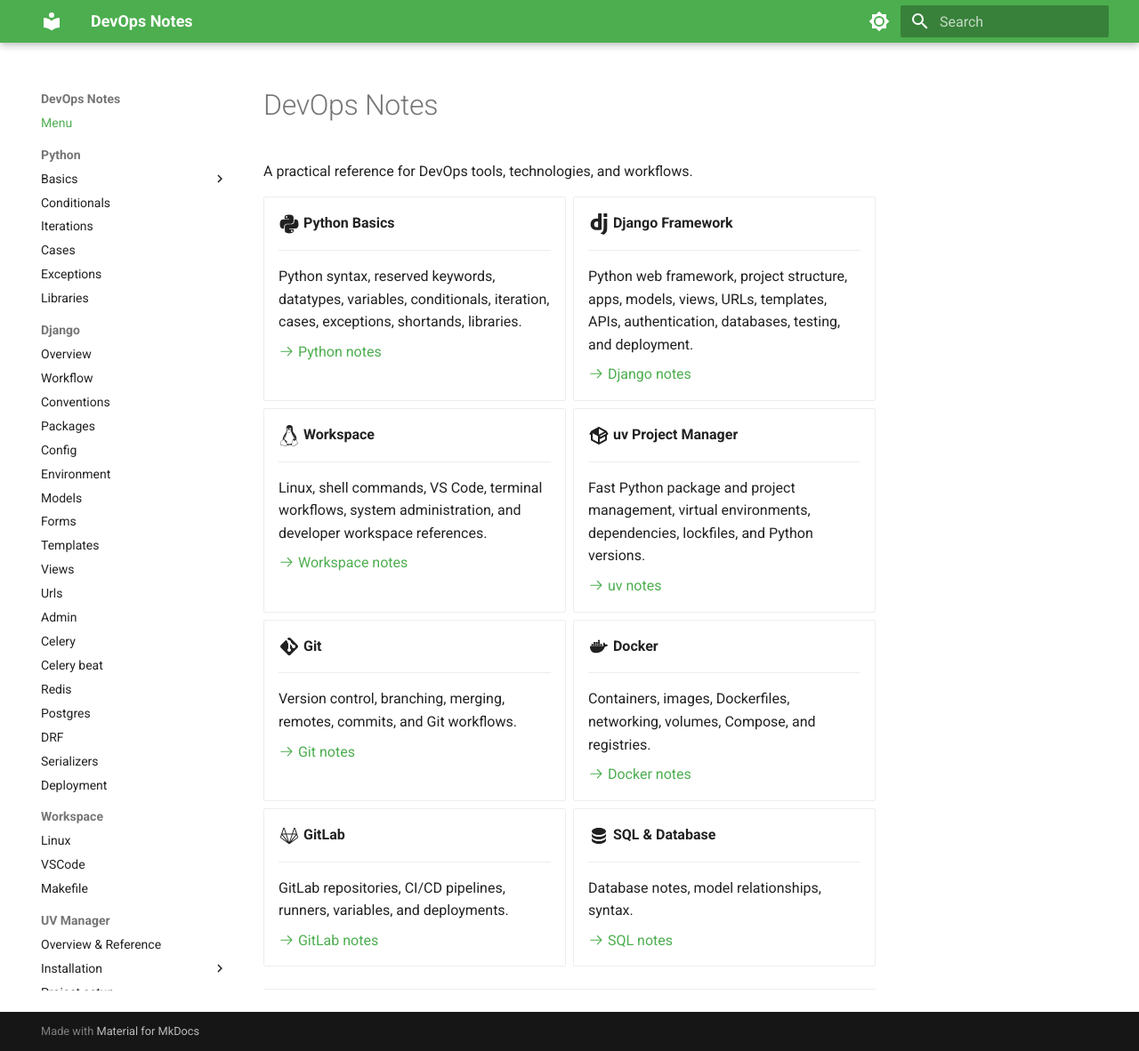
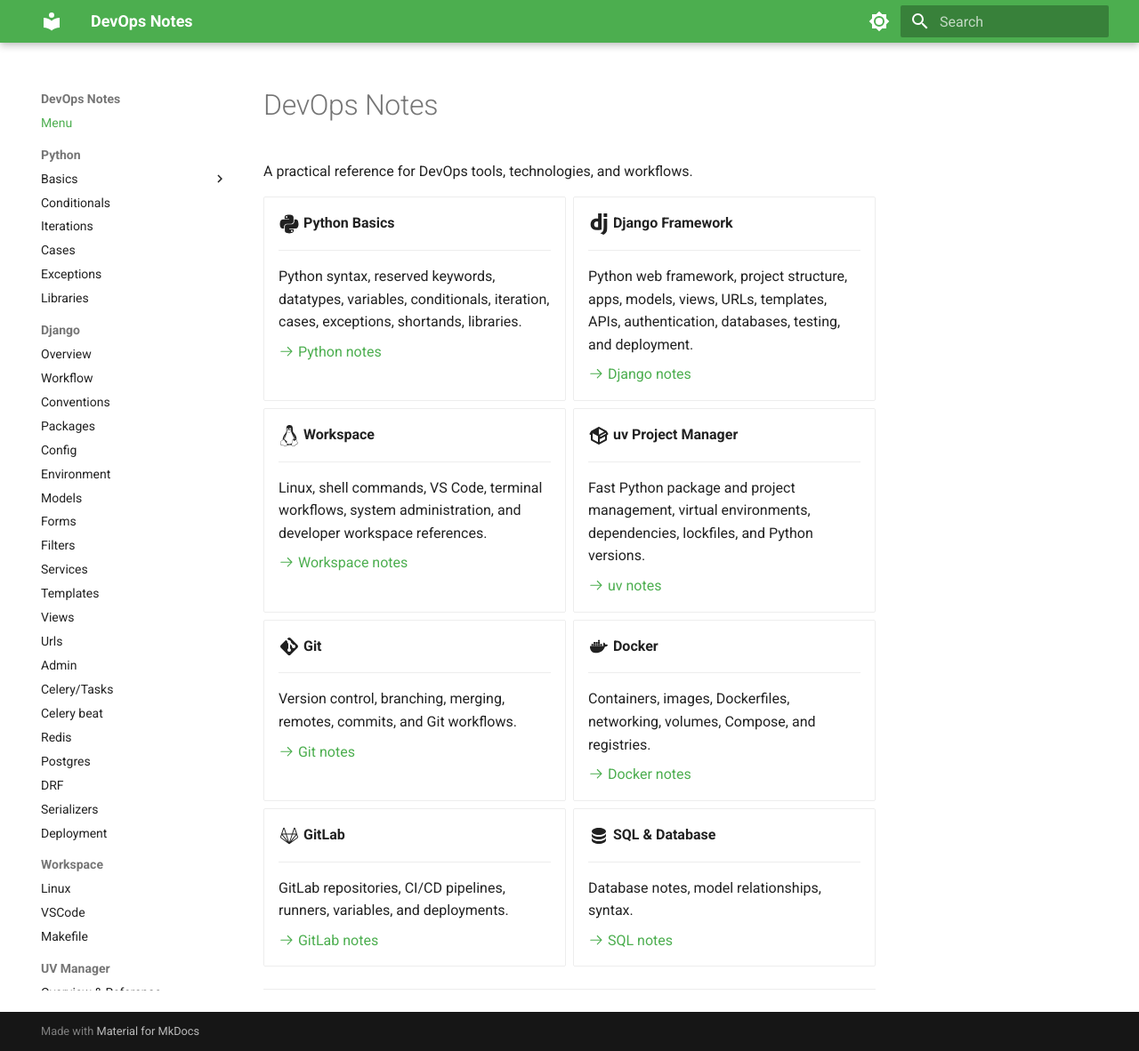
Before and after one commit to PSebastian96/devops_notes, an MkDocs documentation site: the page built from docs/index.md, in a window 1280 px wide and 1182 px high. Shown: the whole window at 89% size. Built offline with MkDocs 1.6.1 and Material for MkDocs 9.7.7, drawn with Linux system fonts in a browser that asks for light colours.

Commit message:
django menu extended

```diff
--- a/mkdocs.yml
+++ b/mkdocs.yml
@@ -63,11 +63,13 @@ nav:
     - Environment: django/environ.md
     - Models: django/models.md
     - Forms: django/forms.md
+    - Filters: django/filters.md
+    - Services: django/services.md
     - Templates: django/templates.md
     - Views: django/views.md
     - Urls: django/urls.md
     - Admin: django/admin.md
-    - Celery:  django/celery.md
+    - Celery/Tasks:  django/celery.md
     - Celery beat: django/celery_beat.md
     - Redis: django/redis.md
     - Postgres: django/postgres.md
```
Also changed, not shown: docs/django/filters.md (added).
